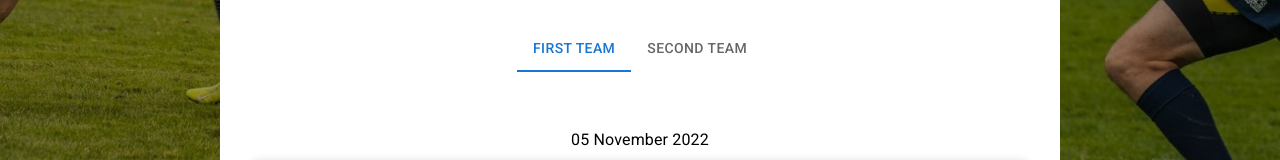
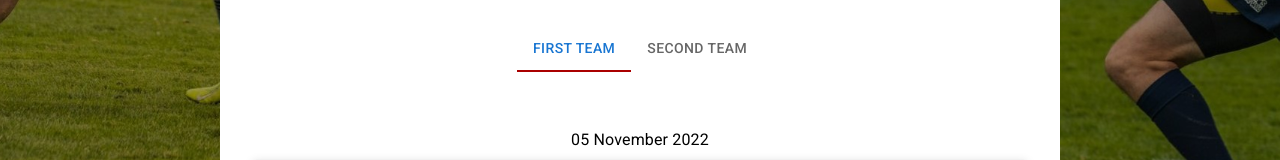
Before and after one commit to JonathanGilroy/rangers-website, a React (Create React App) app: page /fixtures in a window 1280 px wide. Shown: the part 564-724 px from the top of the page. Built offline with nearby package versions, Linux system fonts and the light colour scheme.

Commit message:
Update results, 50th event

```diff
--- a/src/components/Fixtures/Fixtures.js
+++ b/src/components/Fixtures/Fixtures.js
@@ -105,10 +105,10 @@ function Contact() {
                         onChange={handleChange}
                         centered
                         sx={{
-                            // '& .MuiTabs-indicator': { backgroundColor: '#AA0000' },
-                            // '& .MuiTab-root': { color: '' },
-                            // // https://codingbeautydev.com/blog/material-ui-tabs/
-                            // '& .Mui-selected': { color: '#AA0000' },
+                            '& .MuiTabs-indicator': { backgroundColor: '#AA0000' },
+                            '& .MuiTab-root': { color: '' },
+                            // https://codingbeautydev.com/blog/material-ui-tabs/
+                            '& .Mui-selected': { color: '#AA0000' },
                         }}>
                         <Tab label="First Team" />
                         <Tab label="Second Team" />
```
